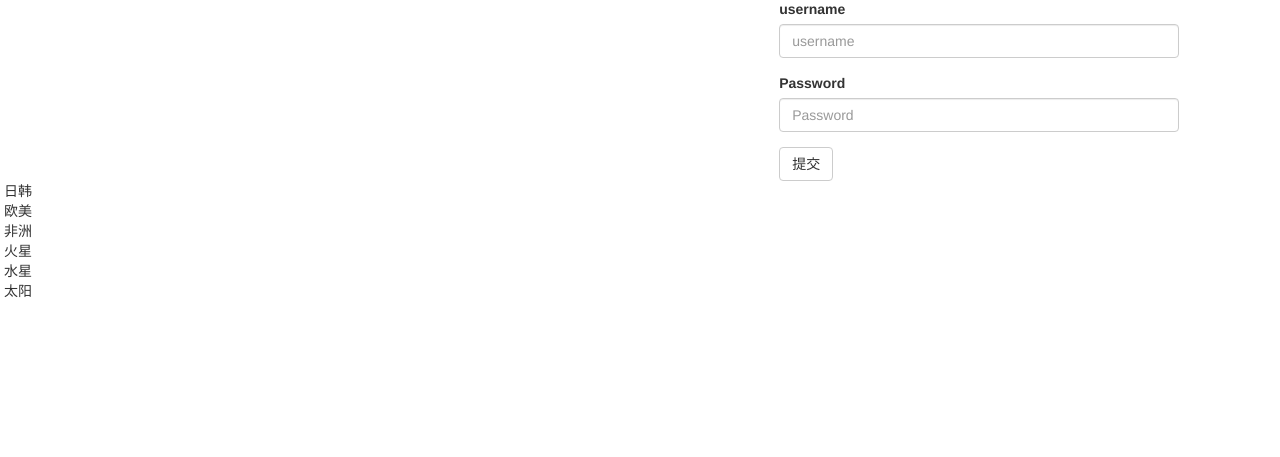
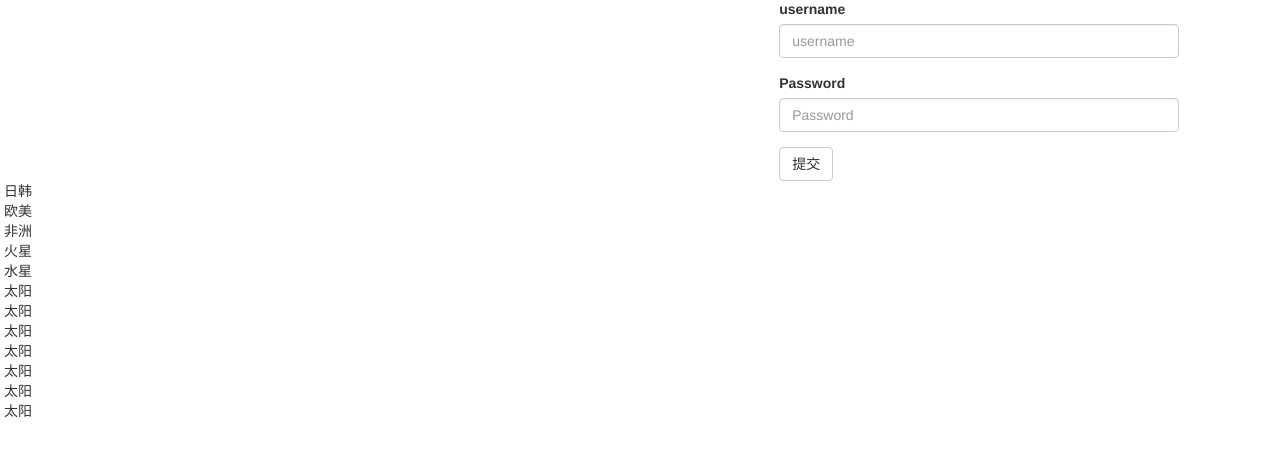
Before and after one commit to Yang3714/yang, a Django app: page /login/ in a window 1280 px wide. Shown: the part 101-558 px from the top of the page. Run offline with Django 3.2, Linux system fonts and the light colour scheme; some libraries are stand-ins or nearby versions.

Commit message:
家里代码

```diff
--- a/templates/login.html
+++ b/templates/login.html
@@ -37,6 +37,12 @@
 	<li>火星</li>
 	<li>水星</li>
 	<li>太阳</li>
+	<li>太阳</li>
+	<li>太阳</li>
+	<li>太阳</li>
+	<li>太阳</li>
+	<li>太阳</li>
+	<li>太阳</li>
 
 
 
```
